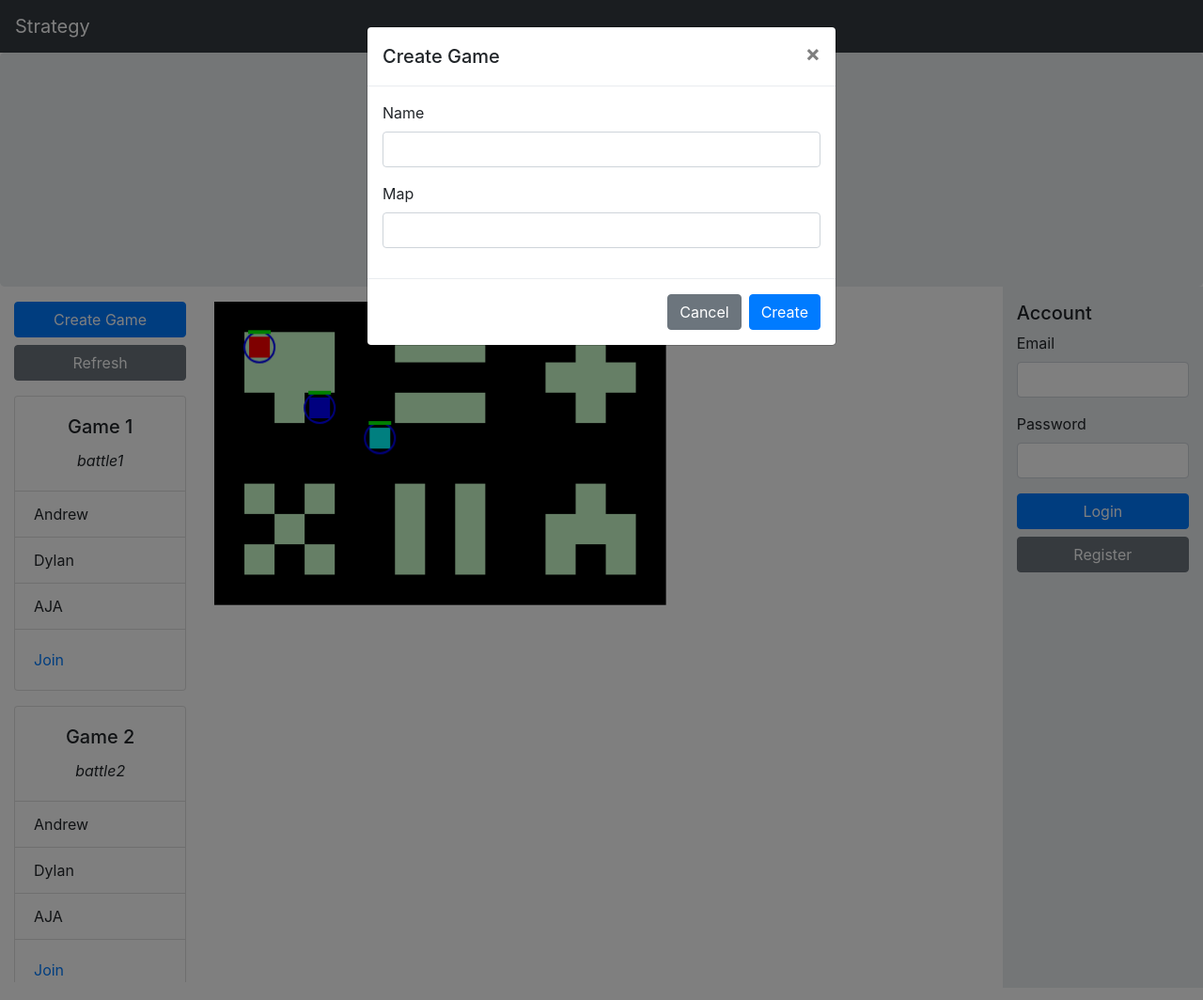
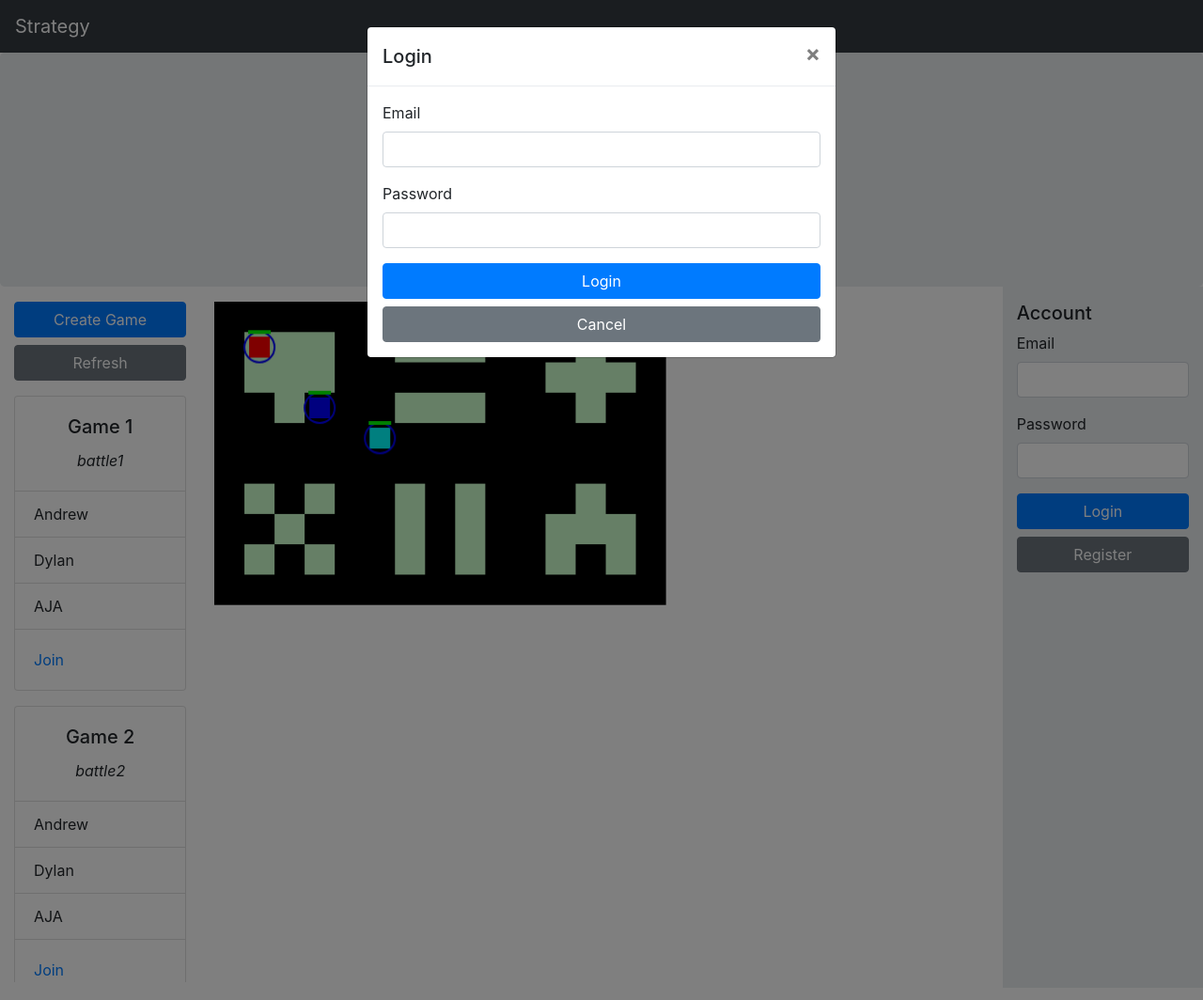
Before and after one commit to andbass/Strategy-Game, a Flask app: page / in a window 1280 px wide, after a click on "Create Game". Shown: the top 1064 px of the page at 94% size. Run offline with Flask 2, Linux system fonts and the light colour scheme; some libraries are stand-ins or nearby versions.

Commit message:
Add Game to db

```diff
--- /dev/null
+++ b/Config.txt
@@ -0,0 +1,2 @@
+SECRET_KEY = "bad_key"
+SQLALCHEMY_DATABASE_URI = "mysql+pymysql://strategy:RogueLikesAre999FUN@167.99.146.0/strategy"
--- a/form.py
+++ b/form.py
@@ -12,5 +12,5 @@ class LoginForm(FlaskForm):
     submit = wtf.SubmitField('Login')
 
 class GameCreateForm(FlaskForm):
-    name = wtf.StringField('Name', validators=[valid.DataRequired()])
-    map_name = wtf.StringField('Map', validators=[valid.DataRequired()])
+    name = wtf.TextField('Name', validators=[valid.DataRequired()])
+    map_name = wtf.TextField('Map', validators=[valid.DataRequired()])
--- a/strategy.py
+++ b/strategy.py
@@ -34,7 +34,12 @@ def create_game():
     if not game_form.validate_on_submit():
         return jsonify(errors=game_form.errors)
 
-    return jsonify(message="ok")
+    name = game_form.name.data
+    map_name = game_form.map_name.data
+    game = Game(name=name,state=1)
+    db.session.add(game)
+    db.session.commit()
+    return jsonify(message=map_name)
 
 @app.route("/register", methods=["POST"])
 def register():
--- a/templates/index.html
+++ b/templates/index.html
@@ -24,6 +24,7 @@
         <div class="modal fade" id="create-game-modal" role="dialog" aria-labelledby="create-game-title" aria-hidden=true>
             <div class="modal-dialog" role="document">
                 <div class="modal-content">
+                    {% if current_user.is_authenticated %}
                     <div class="modal-header">
                         <h5 class="modal-title" id="create-game-title">Create Game</h5>
                         <button type="button" class="close" data-dismiss="modal" aria-label="Close">
@@ -37,6 +38,22 @@
                         <button type="button" class="btn btn-secondary" data-dismiss="modal">Cancel</button>
                         <button type="button" class="create-btn btn btn-primary">Create</button>
                     </div>
+                    {% else %}
+                    <div class="modal-header">
+                        <h5 class="modal-title" id="create-game-title-login">Login</h5>
+                        <button type="button" class="close" data-dismiss="modal" aria-label="Close">
+                            <span aria-hidden="true">&times;</span>
+                        </button>
+                    </div>
+                    <div class="modal-body">
+                    {{
+                        wtf.quick_form(login_form, action="/login", button_map={
+                        "submit": "primary btn-block"
+                        })
+                    }}
+                    <button type="button" class="register-btn btn btn-secondary btn-block" data-dismiss="modal">Cancel</button>
+                    </div>
+                    {% endif %}
                 </div>
             </div>
         </div>
@@ -115,7 +132,7 @@
                     <canvas id="main-canvas" class="main-canvas">
                 </div>
                 {% if not current_user.is_authenticated %}
-                <div class="account-panel col-sm-2">
+                 <div class="account-panel col-sm-2">
                     {% if bad_login %}
                     <div class="alert alert-danger" role="alert">
                         Invalid Credentials
```
